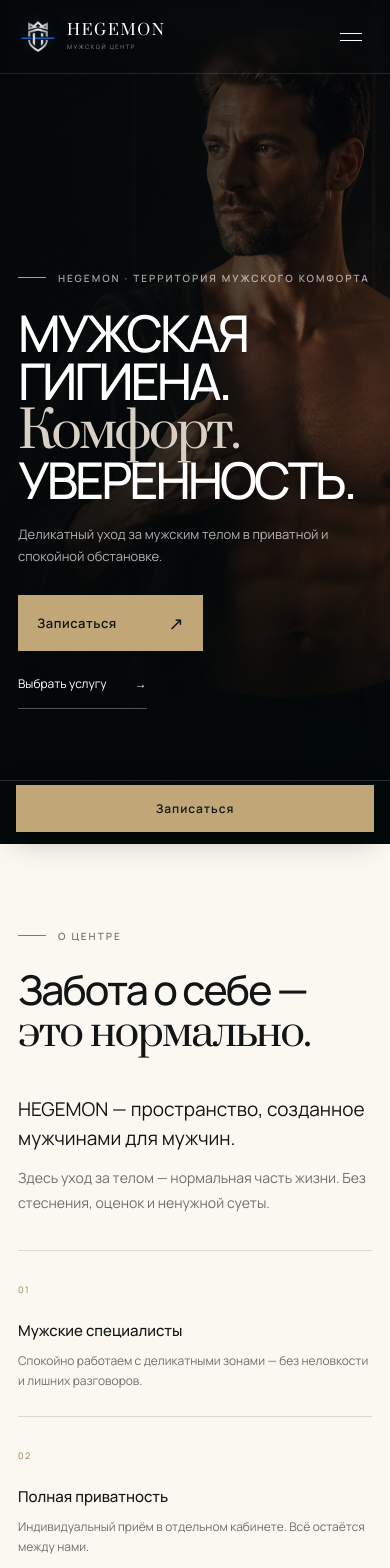
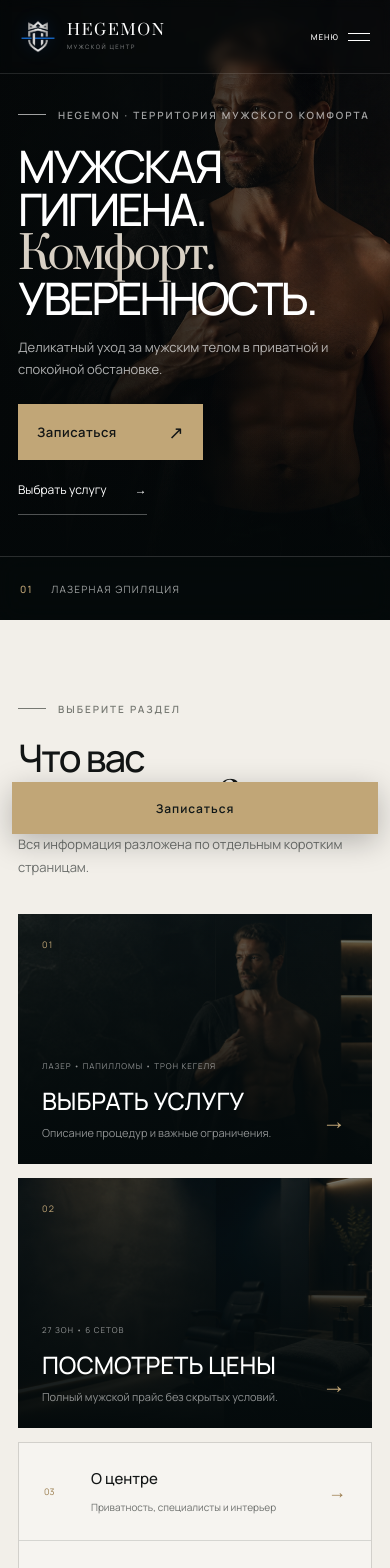
Before and after one commit to ahmedddd-code/hegemon, a React (Vite) app: page / in a window 390 px wide. Shown: the top 1568 px of the page. Built offline with nearby package versions, Linux system fonts and the light colour scheme.

Commit message:
Simplify mobile navigation and home screen

```diff
--- a/src/components/Header.tsx
+++ b/src/components/Header.tsx
@@ -10,15 +10,18 @@ export function Header() {
     return () => document.body.classList.remove('menu-open');
   }, [open]);
   const close = () => setOpen(false);
+  const current = (path: string) => location === path ? 'nav__active' : undefined;
   return (
     <header className={isHome ? 'topbar' : 'topbar topbar--inner'}>
       <Link className="brand" href="/" aria-label="HEGEMON — на главную"><img src="/images/hegemon-mark-transparent.png" alt="" /><span><strong>HEGEMON</strong><small>МУЖСКОЙ ЦЕНТР</small></span></Link>
       <nav className={open ? 'nav nav--open' : 'nav'} aria-label="Главное меню">
-        <Link href="/services" onClick={close}>Услуги</Link><Link href="/prices" onClick={close}>Цены</Link><Link href="/about" onClick={close}>О центре</Link>
-        <Link href="/visit" onClick={close}>Как проходит визит</Link><Link href="/faq" onClick={close}>FAQ</Link>
+        <Link className="nav__home" href="/" onClick={close}>Главная</Link>
+        <Link className={current('/services')} href="/services" onClick={close}>Услуги</Link><Link className={current('/prices')} href="/prices" onClick={close}>Цены</Link><Link className={current('/about')} href="/about" onClick={close}>О центре</Link>
+        <Link className={current('/visit')} href="/visit" onClick={close}>Как проходит визит</Link><Link className={current('/faq')} href="/faq" onClick={close}>FAQ</Link>
+        <a className="nav__book" href="https://wa.me/?text=Здравствуйте!%20Хочу%20записаться%20в%20HEGEMON" target="_blank" rel="noreferrer">Записаться в WhatsApp ↗</a>
       </nav>
       {isHome ? <a className="topbar__cta" href="#booking">Записаться <span>↗</span></a> : <Link className="topbar__home" href="/">← На главную</Link>}
-      <button className="menu-button" onClick={() => setOpen((value) => !value)} aria-label="Открыть меню" aria-expanded={open}><span /><span /></button>
+      <button className={open ? 'menu-button menu-button--open' : 'menu-button'} onClick={() => setOpen((value) => !value)} aria-label={open ? 'Закрыть меню' : 'Открыть меню'} aria-expanded={open}><b>{open ? 'Закрыть' : 'Меню'}</b><span><i /><i /></span></button>
     </header>
   );
 }
--- /dev/null
+++ b/src/components/HomeNavigation.tsx
@@ -0,0 +1,22 @@
+import { Link } from 'wouter';
+
+const secondary = [
+  ['03', 'О центре', 'Приватность, специалисты и интерьер', '/about'],
+  ['04', 'Как проходит визит', 'Пять понятных шагов без неожиданностей', '/visit'],
+  ['05', 'Вопросы и ответы', 'Подготовка, ощущения и ограничения', '/faq'],
+];
+
+export function HomeNavigation() {
+  return (
+    <section className="home-navigation">
+      <div className="section-wrap">
+        <div className="home-navigation__heading"><span className="eyebrow eyebrow--dark">ВЫБЕРИТЕ РАЗДЕЛ</span><h2>Что вас<br /><em>интересует?</em></h2><p>Вся информация разложена по отдельным коротким страницам.</p></div>
+        <div className="home-navigation__primary">
+          <Link className="home-card home-card--services" href="/services"><span>01</span><div><small>ЛАЗЕР • ПАПИЛЛОМЫ • ТРОН КЕГЕЛЯ</small><h3>Выбрать услугу</h3><p>Описание процедур и важные ограничения.</p></div><b>→</b></Link>
+          <Link className="home-card home-card--prices" href="/prices"><span>02</span><div><small>27 ЗОН • 6 СЕТОВ</small><h3>Посмотреть цены</h3><p>Полный мужской прайс без скрытых условий.</p></div><b>→</b></Link>
+        </div>
+        <div className="home-navigation__secondary">{secondary.map(([number, title, text, path]) => <Link href={path} key={path}><span>{number}</span><div><h3>{title}</h3><p>{text}</p></div><b>→</b></Link>)}</div>
+      </div>
+    </section>
+  );
+}
--- a/src/index.css
+++ b/src/index.css
@@ -3,4 +3,5 @@
 @import './styles/sections.css';
 @import './styles/pricing.css';
 @import './styles/pages.css';
+@import './styles/home-navigation.css';
 @import './styles/responsive.css';
--- a/src/pages/HomePage.tsx
+++ b/src/pages/HomePage.tsx
@@ -1,23 +1,16 @@
 import { BookingCta } from '../components/BookingCta';
-import { FaqSection } from '../components/FaqSection';
 import { Footer } from '../components/Footer';
 import { Header } from '../components/Header';
 import { Hero } from '../components/Hero';
-import { HygieneSection } from '../components/HygieneSection';
-import { PricingSection } from '../components/PricingSection';
-import { Principles } from '../components/Principles';
-import { Services } from '../components/Services';
-import { Testimonials } from '../components/Testimonials';
+import { HomeNavigation } from '../components/HomeNavigation';
 import { TrustStrip } from '../components/TrustStrip';
-import { VisitSteps } from '../components/VisitSteps';
 
 export function HomePage() {
   return (
     <div className="site-shell">
       <Header />
       <main>
-        <Hero /><Principles /><Services /><PricingSection /><HygieneSection />
-        <TrustStrip /><Testimonials /><VisitSteps /><FaqSection /><BookingCta />
+        <Hero /><HomeNavigation /><TrustStrip /><BookingCta />
       </main>
       <Footer /><a className="mobile-book" href="#booking">Записаться</a>
     </div>
--- a/src/styles/base.css
+++ b/src/styles/base.css
@@ -27,7 +27,15 @@ h1 em,h2 em { font-family:'Prata',serif; font-weight:400; text-transform:none; }
 .nav { display:flex; gap:30px; margin:auto; font-size:10px; letter-spacing:.09em; }
 .nav a,.topbar__cta { transition:opacity .2s ease; }
 .nav a:hover,.topbar__cta:hover { opacity:.55; }
+.nav__home,.nav__book { display:none; }
+.nav .nav__active { color:var(--gold); }
 .topbar__cta { padding:11px 18px; border:1px solid rgba(255,255,255,.28); font-size:10px; letter-spacing:.08em; }
 .topbar__cta span { margin-left:14px; color:var(--gold); }
-.menu-button { display:none; background:none; border:0; width:38px; height:38px; }
-.menu-button span { display:block; width:22px; height:1px; background:#fff; margin:6px auto; }
+.menu-button { display:none; align-items:center; gap:9px; min-height:44px; border:0; background:none; color:#fff; cursor:pointer; }
+.menu-button>b { font-size:8px; font-weight:500; letter-spacing:.12em; text-transform:uppercase; }
+.menu-button>span { position:relative; width:22px; height:14px; }
+.menu-button i { position:absolute; left:0; width:22px; height:1px; background:#fff; transition:.25s ease; }
+.menu-button i:first-child { top:3px; }
+.menu-button i:last-child { bottom:3px; }
+.menu-button--open i:first-child { top:7px; transform:rotate(45deg); }
+.menu-button--open i:last-child { bottom:6px; transform:rotate(-45deg); }
--- /dev/null
+++ b/src/styles/home-navigation.css
@@ -0,0 +1,37 @@
+.home-navigation { padding-block:105px; background:var(--paper); }
+.home-navigation__heading { display:grid; grid-template-columns:1fr 1fr; gap:18px 70px; align-items:end; margin-bottom:50px; }
+.home-navigation__heading .eyebrow { align-self:start; }
+.home-navigation__heading h2 { grid-row:2; }
+.home-navigation__heading>p { grid-column:2; grid-row:2; max-width:390px; color:var(--muted); font-size:13px; line-height:1.75; }
+.home-navigation__primary { display:grid; grid-template-columns:1.2fr .8fr; gap:14px; }
+.home-card { position:relative; min-height:355px; padding:30px; display:flex; flex-direction:column; overflow:hidden; color:#fff; background:#0a181b; }
+.home-card::before { content:''; position:absolute; inset:0; opacity:.5; background:center/cover no-repeat; transition:transform .5s ease; }
+.home-card::after { content:''; position:absolute; inset:0; background:linear-gradient(0deg,rgba(4,10,11,.98),rgba(4,10,11,.12)); }
+.home-card--services::before { background-image:url('/images/hegemon-hero-man.png'); background-position:65% center; }
+.home-card--prices::before { background-image:url('/images/hegemon-hero.png'); background-position:70% center; }
+.home-card:hover::before { transform:scale(1.03); }
+.home-card>* { position:relative; z-index:1; }
+.home-card>span { color:var(--gold); font-size:9px; letter-spacing:.14em; }
+.home-card>div { margin-top:auto; }
+.home-card small { color:rgba(255,255,255,.55); font-size:8px; letter-spacing:.12em; }
+.home-card h3 { margin:10px 0 8px; font-size:28px; text-transform:uppercase; }
+.home-card p { color:rgba(255,255,255,.55); font-size:11px; }
+.home-card>b { position:absolute; z-index:2; right:26px; bottom:28px; color:var(--gold); font-size:24px; font-weight:400; }
+.home-navigation__secondary { display:grid; grid-template-columns:repeat(3,1fr); margin-top:14px; border:1px solid var(--line); }
+.home-navigation__secondary>a { min-height:145px; padding:25px; display:grid; grid-template-columns:35px 1fr auto; gap:12px; align-items:start; background:rgba(255,255,255,.32); }
+.home-navigation__secondary>a+a { border-left:1px solid var(--line); }
+.home-navigation__secondary span { color:var(--gold-dark); font-size:9px; }
+.home-navigation__secondary h3 { margin-bottom:10px; font-size:15px; }
+.home-navigation__secondary p { color:var(--muted); font-size:10px; line-height:1.6; }
+.home-navigation__secondary b { color:var(--gold-dark); font-size:18px; font-weight:400; }
+@media (max-width:760px) {
+  .home-navigation { padding-block:72px; }
+  .home-navigation__heading { display:block; margin-bottom:35px; }
+  .home-navigation__heading h2 { margin:22px 0 15px; }
+  .home-navigation__primary { grid-template-columns:1fr; }
+  .home-card { min-height:250px; padding:24px; }
+  .home-card h3 { font-size:24px; }
+  .home-navigation__secondary { grid-template-columns:1fr; }
+  .home-navigation__secondary>a { min-height:96px; align-items:center; }
+  .home-navigation__secondary>a+a { border-left:0; border-top:1px solid var(--line); }
+}
--- a/src/styles/pricing.css
+++ b/src/styles/pricing.css
@@ -29,9 +29,10 @@
 }
 @media (max-width:580px) {
   .pricing { padding-block:70px; }
-  .pricing__tabs { width:100%; }
+  .pricing__tabs { position:sticky; z-index:4; top:82px; width:100%; background:#071113; box-shadow:0 8px 20px rgba(0,0,0,.24); }
   .pricing__tabs button { flex:1; padding:12px 8px; font-size:9px; }
   .pricing__zones>div { min-height:50px; }
+  .pricing__zones span { max-width:72%; line-height:1.35; }
   .pricing__zones i { width:30px; }
   .pricing__sets article { grid-template-columns:32px 1fr; }
   .pricing__sets article>strong { grid-column:2; margin-top:8px; }
--- a/src/styles/responsive.css
+++ b/src/styles/responsive.css
@@ -2,10 +2,14 @@
   .section-wrap { width:min(100% - 40px,760px); }
   .topbar { height:74px; padding:0 20px; }
   .topbar__cta { display:none; }
-  .menu-button { display:block; margin-left:auto; cursor:pointer; }
-  .nav { position:fixed; inset:74px 0 0; padding:60px 24px; display:flex; flex-direction:column; gap:30px; background:#071218; font-size:18px; transform:translateX(100%); transition:transform .3s ease; }
+  .menu-button { display:flex; margin-left:auto; }
+  .nav { position:fixed; inset:74px 0 0; z-index:30; padding:22px 20px max(26px,env(safe-area-inset-bottom)); display:flex; flex-direction:column; gap:0; background:#071218; font-size:17px; transform:translateX(100%); transition:transform .3s ease; overflow-y:auto; }
   .nav--open { transform:translateX(0); }
-  .hero { min-height:720px; max-height:none; background-position:58% center; }
+  .nav>a { min-height:58px; display:flex; align-items:center; border-bottom:1px solid rgba(255,255,255,.1); }
+  .nav .nav__home { display:flex; color:var(--gold); }
+  .nav .nav__book { min-height:52px; display:flex; justify-content:center; margin-top:auto; border:0; background:var(--gold); color:var(--ink); font-size:12px; font-weight:600; }
+  .nav .nav__active::after { content:'•'; margin-left:auto; color:var(--gold); }
+  .hero { min-height:680px; max-height:none; background-position:58% center; }
   .hero__content { padding-top:74px; align-items:flex-end; padding-bottom:135px; }
   .hero__copy { width:70%; }
   .hero h1 { font-size:clamp(54px,8.5vw,82px); }
@@ -41,13 +45,14 @@
   .section-wrap { width:calc(100% - 36px); }
   .brand strong { font-size:15px; }
   .brand>img { width:36px; height:36px; }
-  h2 { font-size:41px; }
-  .hero { height:100svh; min-height:690px; background-position:66% center; }
+  h2 { font-size:38px; }
+  .hero { height:auto; min-height:620px; background-position:67% center; }
   .hero::before { background:linear-gradient(90deg,rgba(5,9,10,.97),rgba(5,9,10,.68) 58%,rgba(5,9,10,.2)),linear-gradient(0deg,rgba(4,9,10,.82),transparent 48%); }
   .hero__copy { width:100%; }
   .hero__copy>p { max-width:330px; font-size:13px; }
-  .hero h1 { margin:24px 0 20px; font-size:clamp(43px,13vw,62px); line-height:.95; }
-  .hero__actions { align-items:flex-start; flex-direction:column; gap:8px; margin-top:28px; }
+  .hero h1 { margin:22px 0 18px; font-size:clamp(39px,11.5vw,54px); line-height:.96; }
+  .hero__content { padding-bottom:105px; }
+  .hero__actions { align-items:flex-start; flex-direction:column; gap:5px; margin-top:24px; }
   .hero .button { min-width:185px; padding:15px 18px; }
   .hero__services span { width:100%; }
   .hero__services span:nth-child(2) { display:none; }
@@ -79,6 +84,6 @@
   .footer { padding-bottom:64px; }
   .footer__top { grid-template-columns:1fr 1fr; }
   .brand--footer { grid-column:1/-1; margin-bottom:20px; }
-  .mobile-book { position:fixed; z-index:15; display:block; left:16px; right:16px; bottom:12px; padding:15px; background:var(--gold); color:#101718; text-align:center; font-size:12px; font-weight:600; letter-spacing:.08em; box-shadow:0 8px 30px rgba(0,0,0,.25); }
+  .mobile-book { position:fixed; z-index:15; min-height:52px; display:flex; align-items:center; justify-content:center; left:12px; right:12px; bottom:max(10px,env(safe-area-inset-bottom)); padding:14px; background:var(--gold); color:#101718; text-align:center; font-size:12px; font-weight:600; letter-spacing:.08em; box-shadow:0 8px 30px rgba(0,0,0,.25); }
 }
 @media (prefers-reduced-motion:reduce) { html { scroll-behavior:auto; } * { transition:none!important; } }
```
